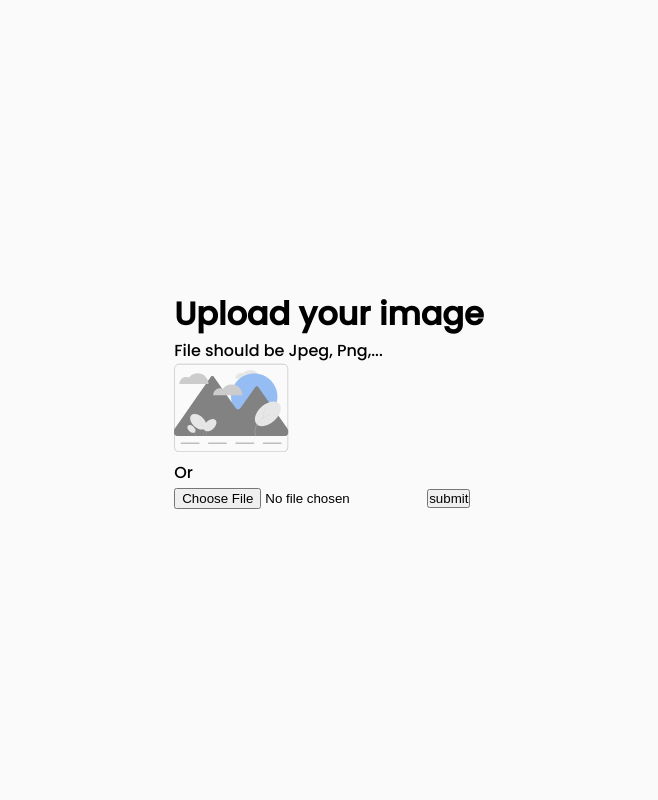
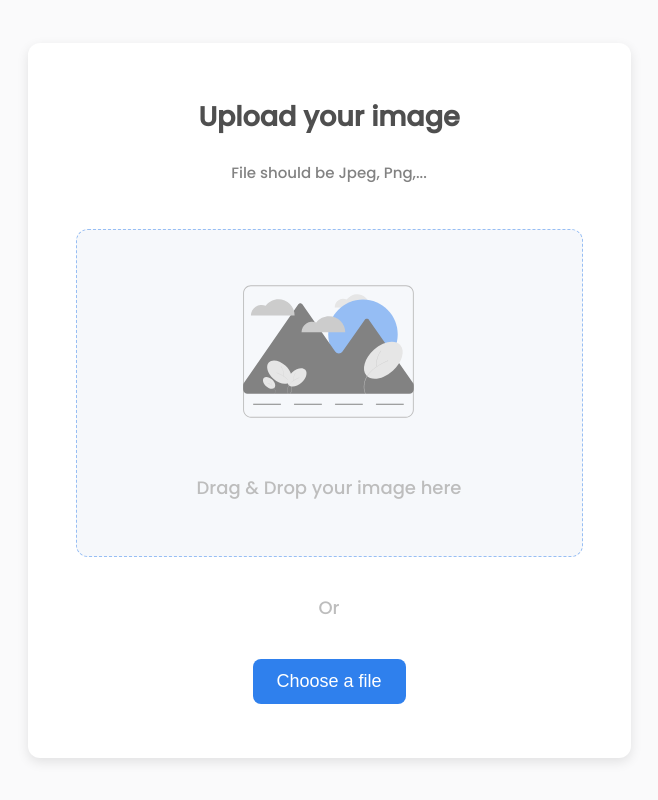
Before and after one commit to DanielBackEnd/image_uploader, a React (Vite) app in the folder frontend/: page / in a window 1280 px wide. Shown: the whole page, without its empty margins (311-969 px from the left). Built offline with nearby package versions, Linux system fonts and the light colour scheme.

Commit message:
add style to upload-component css file

```diff
--- a/frontend/src/components/UploadComponent/UploadComponent.jsx
+++ b/frontend/src/components/UploadComponent/UploadComponent.jsx
@@ -5,15 +5,24 @@ const UploadComponent = () => {
   return (
     <>
       <div className={style.container}>
-        <h1>Upload your image</h1>
-        <p>File should be Jpeg, Png,...</p>
+        <h1 className={style.title}>Upload your image</h1>
+        <p className={style.info}>File should be Jpeg, Png,...</p>
         <form>
           <div className={style.dragArea}>
             <img src={dragImage} alt='drag-area-image' />
+            Drag & Drop your image here
           </div>
-          <p>Or</p>
-          <input type='file' name='' id='' />
-          <button type='submit'>submit</button>
+          <p className={style.selectionText}>Or</p>
+          <input
+            type='file'
+            name=''
+            id=''
+            className={style.customInput}
+            title=' '
+          />
+          <button type='submit' className={style.submit}>
+            submit
+          </button>
         </form>
       </div>
     </>
--- a/frontend/src/components/UploadComponent/UploadComponent.module.css
+++ b/frontend/src/components/UploadComponent/UploadComponent.module.css
@@ -0,0 +1,91 @@
+.container {
+  box-shadow: 0px 4px 12px 0px rgba(0, 0, 0, 0.1);
+  width: min(603px, 90%);
+  margin: 20px 0;
+  display: flex;
+  flex-direction: column;
+  justify-content: center;
+  align-items: center;
+  background-color: #fff;
+  border-radius: 12px;
+  padding: 54px 48px;
+}
+
+.title {
+  color: rgba(79, 79, 79, 1);
+  font-size: 27px;
+}
+
+.info {
+  color: rgba(130, 130, 130, 1);
+  font-size: 15px;
+  padding-top: 24px;
+  padding-bottom: 45px;
+}
+
+form {
+  width: 100%;
+  text-align: center;
+}
+
+.dragArea {
+  border: 1px dashed rgba(151, 190, 244, 1);
+  border-radius: 12px;
+  background-color: rgba(246, 248, 251, 1);
+  display: flex;
+  flex-direction: column;
+  align-items: center;
+  justify-content: space-evenly;
+  width: 100%;
+  min-height: 328px;
+  color: rgba(189, 189, 189, 1);
+  font-size: 18px;
+  cursor: pointer;
+}
+
+.dragArea img {
+  max-width: 172px;
+  width: 100%;
+  height: auto;
+}
+
+.selectionText {
+  color: rgba(189, 189, 189, 1);
+  font-size: 18px;
+  padding: 37.5px 0;
+}
+
+.customInput::-webkit-file-upload-button {
+  visibility: hidden;
+  color: transparent;
+}
+.customInput {
+  color: transparent;
+  max-width: 153px;
+}
+
+.customInput::before {
+  content: 'Choose a file';
+  text-align: center;
+  max-width: 151px;
+  color: #fff;
+  display: inline-block;
+  margin: 0 auto;
+  background: rgba(47, 128, 237, 1);
+  border-radius: 8px;
+  padding: 12px 24px;
+  outline: none;
+  white-space: nowrap;
+  -webkit-user-select: none;
+  cursor: pointer;
+  font-size: 18px;
+  transition: 0.5s background;
+}
+
+.customInput:hover::before {
+  background: rgb(22, 59, 108);
+}
+
+.submit {
+  display: none;
+}
--- a/frontend/src/index.css
+++ b/frontend/src/index.css
@@ -15,3 +15,11 @@ body {
   justify-content: center;
   align-items: center;
 }
+
+#root {
+  width: 100%;
+  min-height: 100vh;
+  display: flex;
+  align-items: center;
+  justify-content: center;
+}
```
